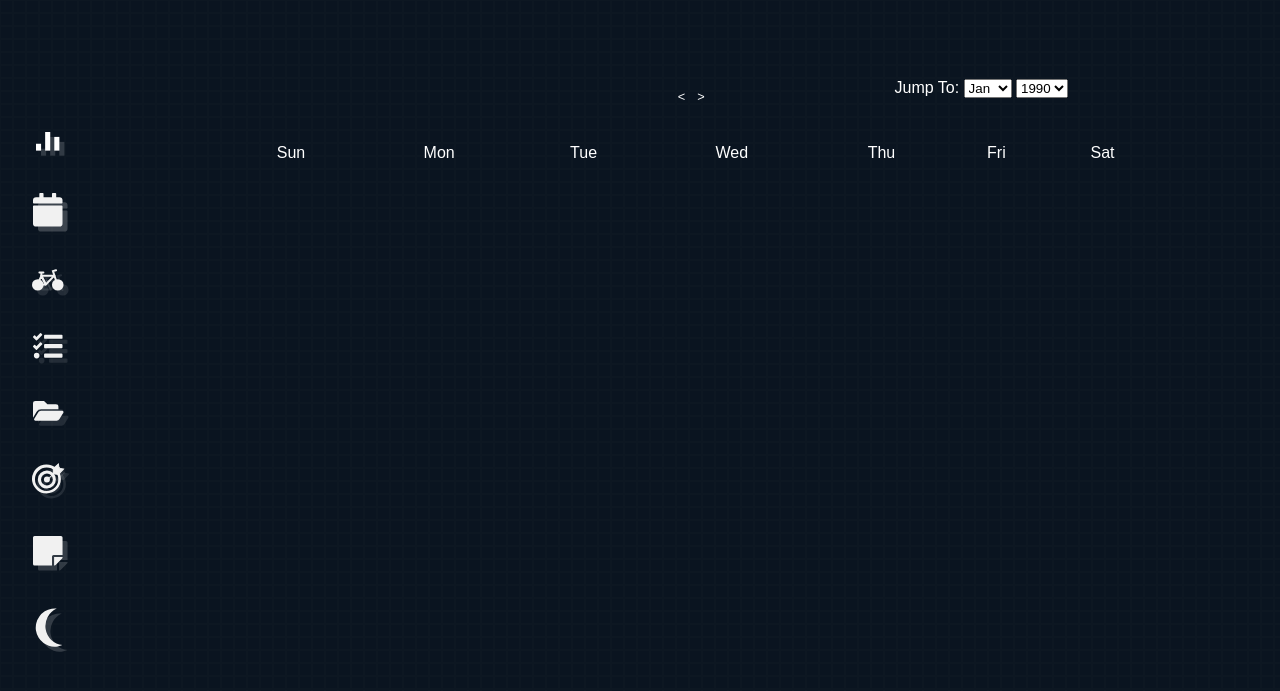
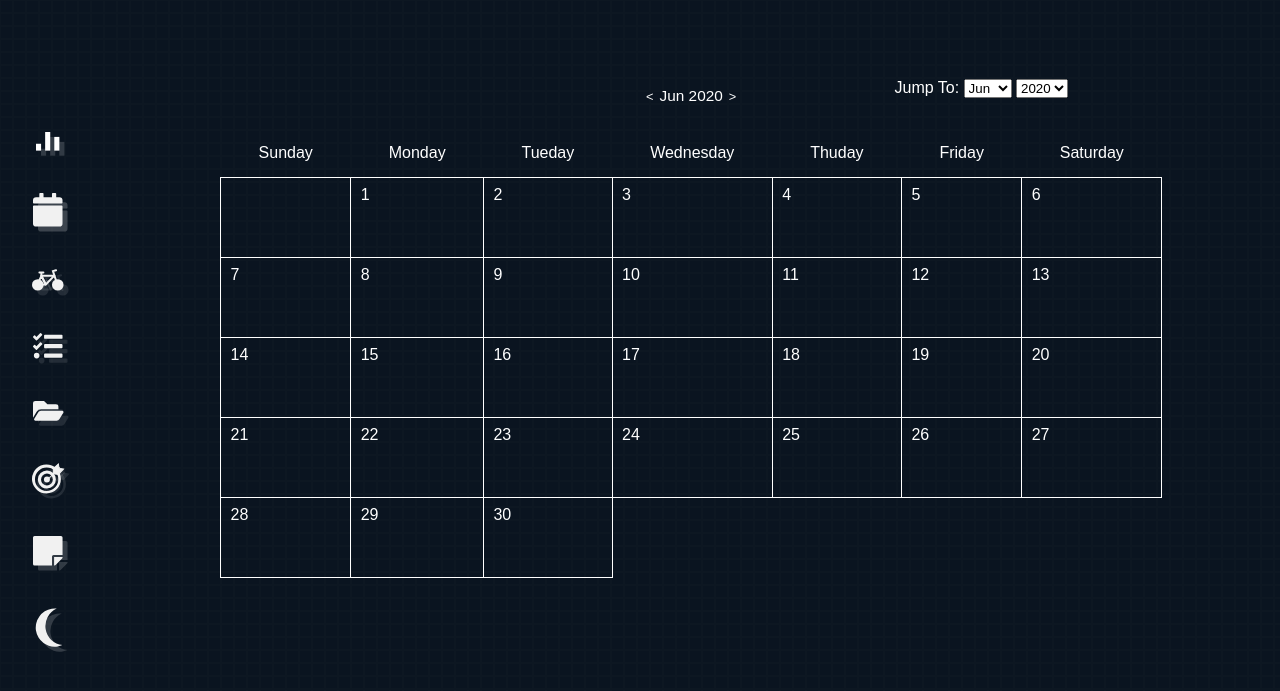
Before and after one commit to Lunia-UK/dashboard, a PHP site: page /calendar.html in a window 1280 px wide. Shown: the top 691 px of the page. Run offline with PHP 8.4, Linux system fonts and the light colour scheme; data that the repository does not hold is empty; a stand-in replaces the project's code that opens the database connection.

Commit message:
function loadData request ajax. Load data on calendar

```diff
--- a/assets/js/calendar.js
+++ b/assets/js/calendar.js
@@ -33,9 +33,22 @@ function twoDigits(d) {
     if(-10 < d && d < 0) return "-0" + (-1*d).toString();
     return d.toString();
 }
-Date.prototype.toMysqlFormat = function() {
-    return this.getUTCFullYear() + "-" + twoDigits(1 + this.getUTCMonth()) + "-" + twoDigits(this.getUTCDate()) + " " + twoDigits(this.getUTCHours()) + ":" + twoDigits(this.getUTCMinutes()) + ":" + twoDigits(this.getUTCSeconds());
-};
+
+function toMySqlFormat(dateToChange) {
+    return dateToChange.getFullYear() + "-" +
+    twoDigits(1 + dateToChange.getMonth()) + "-" +
+    twoDigits(dateToChange.getDate()) + " " +
+    twoDigits(dateToChange.getHours()) + ":" +
+    twoDigits(dateToChange.getMinutes()) + ":" +
+    twoDigits(dateToChange.getSeconds());
+    //"00:00:00";
+}
+
+function el(id) {
+    with(document) {
+        return getElementById(id)||querySelector(id);
+    }
+}
 
 function saveData(e){
     if (e.keyCode == 13){
@@ -49,27 +62,67 @@ function saveData(e){
         }
         title = prompt("Title :");
         hour = prompt("Hour :", "18:00");
-
         strDay = e.target.parentNode.innerHTML;
         strDay = strDay.substring(0,strDay.indexOf("<"));
         strMonthAndYear = document.getElementById("monthAndYear").innerHTML;
         dateTime = new Date(strDay + " " + strMonthAndYear + " " + hour);
-        xhr.open("GET","saveData.php?date=" + dateTime.toMysqlFormat() + "&title=" + title + "&description=" + e.target.innerHTML,true);
+        xhr.open("GET","saveData.php?date=" + toMySqlFormat(dateTime) + "&title=" + title + "&description=" + e.target.innerHTML,true);
         xhr.send();
     }
 }
 
 function loadData(dateBegin, dateEnd){
     xhr=new XMLHttpRequest();
-        xhr.onreadystatechange = function() {
-            if(xhr.readyState == 4) {
-             jsonData = xhr.responseText;
-             //arrData = JSON.parse(jsonData);
-             console.log(jsonData);
+    xhr.onreadystatechange = function() {
+        if(xhr.readyState == 4) {
+            jsonData = xhr.response;
+            arrData = JSON.parse(jsonData);
+            table = el("calendar");
+            console.log(arrData);
+            console.log(dateBegin.getDay());
+            intDay = 1;
+            boolDay = false;
+            for(i=0;i<table.rows.length;i++) {
+                if(i>0){
+                    for(z=0; z<table.rows[i].cells.length; z++) {
+                        if(i==1 && z == dateBegin.getDay()) {
+                            boolDay = true;
+                        }
+                        if(boolDay) {
+                            table.rows[i].cells[z].innerHTML = intDay;
+                            intDay++;
+                            divGlobal = document.createElement("div");
+                            divGlobal.classList.add("divGlobal");
+                            divGlobal.id = "divGlobal" + intDay;
+                            table.rows[i].cells[z].appendChild(divGlobal);
+                        }
+                    }
+                }
+            }
+            tdList=document.getElementsByTagName("td");
+            for(i=0;i<arrData.length;i++) {
+                eventDay=document.createElement("div");
+                eventDay.id=arrData[i][0];
+                eventDay.classList.add("eventDay");
+                dateToday=new Date(arrData[i][2]);
+                pTime=document.createElement("span");
+                pTime.innerHTML=twoDigits(dateToday.getHours())+":"+twoDigits(dateToday.getMinutes()) + " ";
+                pTitle=document.createElement("span");
+                pTitle.innerHTML=arrData[i][1];
+                eventDay.appendChild(pTime);
+                eventDay.appendChild(pTitle);
+                for(z=0;z<tdList.length;z++) {
+                    if(tdList[z].innerHTML.indexOf(dateToday.getDate())==0) {
+                        tdList[z].firstChild.nextSibling.appendChild(eventDay);
+                    }
+                }
             }
         }
-        xhr.open("GET","loadData.php?dateBegin=" + dateBegin.toMysqlFormat() + "&dateEnd= " + dateEnd.toMysqlFormat(),true);
-        xhr.send();
+    }
+    dateBeginSqlFormat = toMySqlFormat(dateBegin);
+    dateEndSqlFormat = toMySqlFormat(dateEnd);
+    xhr.open("GET","loadData.php?dateBegin=" + dateBeginSqlFormat + "&dateEnd= " + dateEndSqlFormat,true);
+    xhr.send();
 }
 
 function deleteData(e){
@@ -85,11 +138,20 @@ function deleteData(e){
         xhr.send();
 }
 
+function monthsDays(monthData){
+    var d=new Date(
+        monthData.getFullYear(),
+        monthData.getMonth()+1,
+        0
+    );
+    return d.getDate();
+}
+
 function showCalendar(month, year) {
     let firstDay = (new Date(year, month)).getDay();
     let daysInMonth = 32 - new Date(year, month, 32).getDate();
-    dateBegin = new Date((month + 1) + " 1 " +  year);
-    dateEnd = new Date((month + 1) + " "  + daysInMonth + " " + year);
+    dateBegin = new Date(year + "-"+ (month + 1 ) + "-1");
+    dateEnd = new Date(year + "-" + (month + 1) + "-"  + monthsDays(dateBegin));
     loadData(dateBegin, dateEnd);
     let tbl = document.getElementById("calendar-body"); // body of the calendar
 
--- a/calendar.html
+++ b/calendar.html
@@ -90,13 +90,13 @@
                 <table class="calendar" id="calendar">
                     <thead>
                     <tr class="head">
-                        <th>Sun</th>
-                        <th>Mon</th>
-                        <th>Tue</th>
-                        <th>Wed</th>
-                        <th>Thu</th>
-                        <th>Fri</th>
-                        <th>Sat</th>
+                        <th>Sunday</th>
+                        <th>Monday</th>
+                        <th>Tueday</th>
+                        <th>Wednesday</th>
+                        <th>Thuday</th>
+                        <th>Friday</th>
+                        <th>Saturday</th>
                     </tr>
                     </thead>
                     <tbody id="calendar-body">
--- a/loadData.php
+++ b/loadData.php
@@ -1,6 +1,8 @@
 <?php
     require_once 'include/db.php';
-    $sql = "SELECT title FROM calendar WHERE date > $_GET["dateBegin"] AND date < $_GET["dateEnd"]";
+    $sql = "SELECT id, title, date FROM calendar WHERE date > '".$_GET["dateBegin"]."' AND date < '".$_GET["dateEnd"]."'";
     $result = $mysqli->query($sql);
-    print_r($result->fetch_all());
+    $arrData = $result->fetch_all();
+    $arrData = json_encode($arrData);
+    echo $arrData;
 ?>
```
